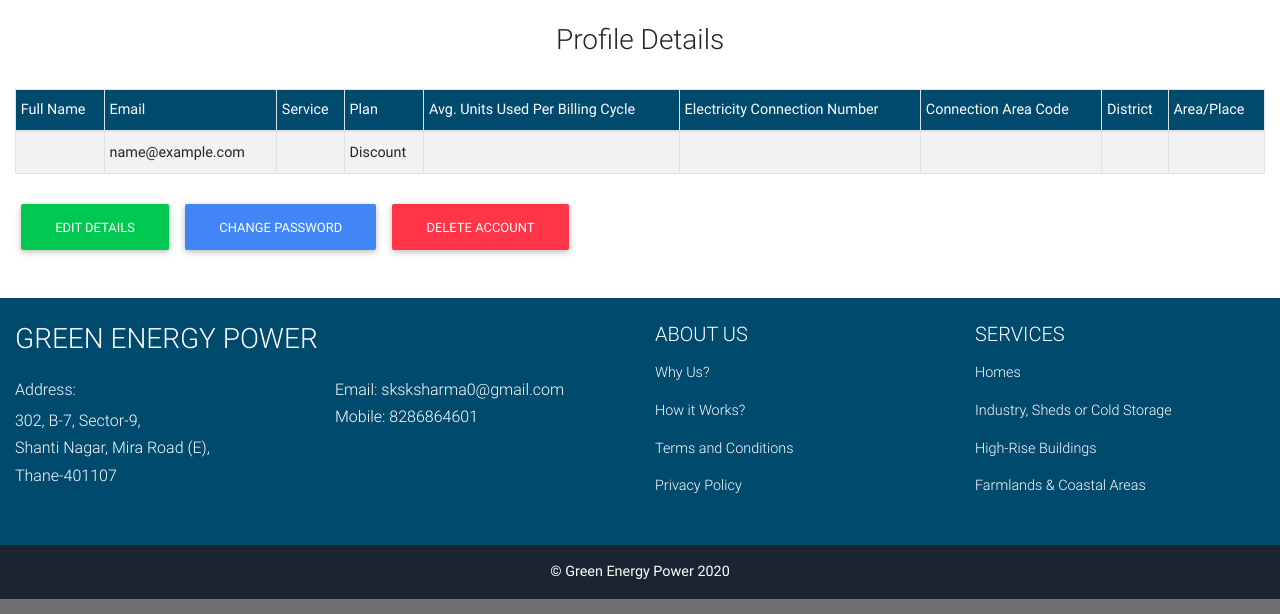
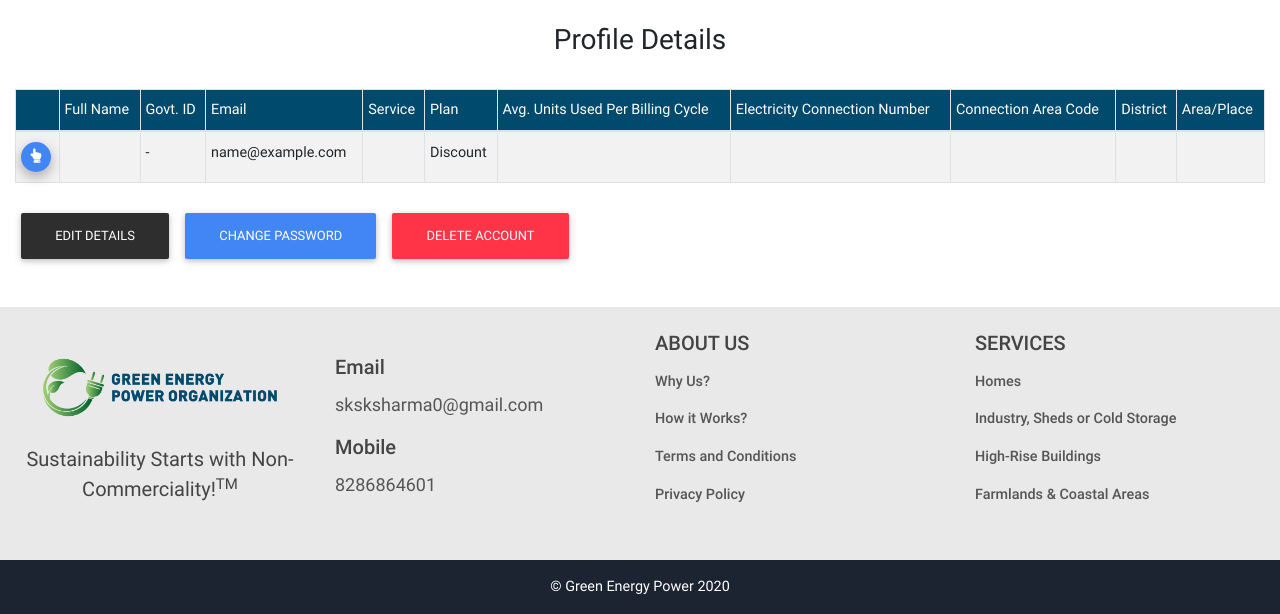
Before and after one commit to itsumeet27/green-energy-power, a PHP site: page /profile/ in a window 1280 px wide. Shown: the part 601-1215 px from the top of the page. Run offline with PHP 8.4, Linux system fonts and the light colour scheme; the visitor is signed in with stand-in values (Sample User, id 1); data that the repository does not hold is empty; some libraries are stand-ins or nearby versions.

Commit message:
Updating user profile

```diff
--- a/includes/footer.php
+++ b/includes/footer.php
@@ -17,7 +17,7 @@
               <div class="row">
                 <div class="col-lg-6 col-md-6 col-sm-12 col-xs-12">
                   <img class="img-fluid" src="img/Logo Design.png">
-                  <p class="lead" style="font-weight: 400;color: #444">Sustainability Starts with Non-Commerciality!TM</p>
+                  <p class="lead" style="font-weight: 400;color: #444">Sustainability Starts with Non-Commerciality!<sup>TM</sup></p>
                 </div>
                 <div class="col-lg-6 col-md-6 col-sm-12 col-xs-12">
                   <div class="contact pt-4">
--- a/profile/includes/footer.php
+++ b/profile/includes/footer.php
@@ -1,5 +1,5 @@
 <!--Footer-->
-    <footer class="text-center font-small wow fadeIn" style="background-color: #004a6e">
+    <footer class="text-center font-small wow fadeIn" style="background-color: #e9e9e9">
 
       <!-- Footer Links -->
       <div class="container-fluid text-center text-md-left py-4 white-text">
@@ -8,22 +8,21 @@
         <div class="row">
 
           <!-- Grid column -->
-          <div class="col-md-6 mt-md-0 mt-3 mb-3 text-justify">
+          <div class="col-md-6 mt-md-0 my-3 text-center">
             <!-- Content -->
-            <h3 class="text-uppercase pb-3">GREEN ENERGY POWER</h3>
             <div class="contact-details">
               <div class="row">
                 <div class="col-lg-6 col-md-6 col-sm-12 col-xs-12">
-                  <h6 class="h6-responsive">Address:</h6>
-                  <p class="" style="line-height: 1.7em;font-size: 16px;">
-                      302, B-7, Sector-9,<br>
-                      Shanti Nagar, Mira Road (E),<br>
-                      Thane-401107
-                  </p>
+                  <img class="img-fluid" src="../img/Logo Design.png">
+                  <p class="lead" style="font-weight: 400;color: #444">Sustainability Starts with Non-Commerciality!<sup>TM</sup></p>
                 </div>
                 <div class="col-lg-6 col-md-6 col-sm-12 col-xs-12">
-                  <h6 class="h6-responsive">Email: <a class="white-text" href="mailto:sksksharma0@gmail.com" style="font-size: 16px">sksksharma0@gmail.com</a></h6>
-                  <h6 class="h6-responsive">Mobile: <a class="white-text" href="tel:+918286864601" style="font-size: 16px">8286864601</a></h6>
+                  <div class="contact pt-4">
+                    <h5 class="h5-responsive text-justify" style="font-weight: 500;color: #444">Email</h5>
+                    <a class="float-left mt-1" href="mailto:sksksharma0@gmail.com" style="font-size: 18px;color: #555;font-weight: 400">sksksharma0@gmail.com</a>
+                    <h5 class="h5-responsive pt-5 text-justify" style="font-weight: 500;color: #444">Mobile</h5>
+                    <a class="float-left mt-1" href="tel:+918286864601" style="font-size: 18px;color: #555;font-weight: 400">8286864601</a>
+                  </div>
                 </div>
               </div>
             </div>
@@ -32,13 +31,13 @@
           <div class="col-md-3 mb-md-0 mb-3 text-justify">
 
             <!-- Links -->
-            <h5 class="text-uppercase">About Us</h5>
+            <h5 class="text-uppercase" style="font-weight: 500;color: #444">About Us</h5>
 
             <ul class="list-unstyled">
-              <li class="py-2"><a class="white-text" href="../why-us.php">Why Us?</a></li>
-              <li class="py-2"><a class="white-text" href="../how-it-works.php">How it Works?</a></li>
-              <li class="py-2"><a class="white-text" href="../terms-and-conditions.php">Terms and Conditions</a></li>
-              <li class="py-2"><a class="white-text" href="../privacy-policy.php">Privacy Policy</a></li>
+              <li class="py-2"><a class="" style="font-weight: 450;color: #555" href="../why-us.php">Why Us?</a></li>
+              <li class="py-2"><a class="" style="font-weight: 450;color: #555" href="../how-it-works.php">How it Works?</a></li>
+              <li class="py-2"><a class="" style="font-weight: 450;color: #555" href="../terms-and-conditions.php">Terms and Conditions</a></li>
+              <li class="py-2"><a class="" style="font-weight: 450;color: #555" href="../privacy-policy.php">Privacy Policy</a></li>
             </ul>
 
           </div>
@@ -48,13 +47,13 @@
           <div class="col-md-3 mb-md-0 mb-3 text-justify">
 
             <!-- Links -->
-            <h5 class="text-uppercase">Services</h5>
+            <h5 class="text-uppercase" style="font-weight: 500;color: #444">Services</h5>
 
             <ul class="list-unstyled">
-              <li class="py-2"><a class="white-text" href="../services.php#roof-top-solar">Homes</a></li>
-              <li class="py-2"><a class="white-text" href="../services.php#roof-top-solar">Industry, Sheds or Cold Storage</a></li>
-              <li class="py-2"><a class="white-text" href="../services.php#vertical-windmill">High-Rise Buildings</a></li>
-              <li class="py-2"><a class="white-text" href="../services.php#vertical-windmill">Farmlands & Coastal Areas</a></li>
+              <li class="py-2"><a class="" style="font-weight: 450;color: #555" href="../services.php#roof-top-solar">Homes</a></li>
+              <li class="py-2"><a class="" style="font-weight: 450;color: #555" href="../services.php#roof-top-solar">Industry, Sheds or Cold Storage</a></li>
+              <li class="py-2"><a class="" style="font-weight: 450;color: #555" href="../services.php#vertical-windmill">High-Rise Buildings</a></li>
+              <li class="py-2"><a class="" style="font-weight: 450;color: #555" href="../services.php#vertical-windmill">Farmlands & Coastal Areas</a></li>
             </ul>
 
           </div>
--- a/profile/includes/header.php
+++ b/profile/includes/header.php
@@ -51,31 +51,36 @@
       }
     }
 
+    #nav li a{
+      color: #555;
+      font-weight: 500
+    }
+
   </style>
 </head>
 
 <body>
 
   <!-- Navbar -->
-  <nav class="navbar fixed-top navbar-expand-lg navbar-dark scrolling-navbar z-depth-0">
+  <nav class="navbar fixed-top navbar-expand-lg navbar-dark scrolling-navbar z-depth-0" style="background-color: #fff;">
     <div class="container">
 
       <!-- Brand -->
-      <a class="navbar-brand" href="index.php" target="_blank">
-        <strong>User Profile</strong>
+      <a class="navbar-brand" href="#">
+        <img src="../img/Logo Design.png" height="80" alt="Green Energy Power Organization">
       </a>
 
       <!-- Collapse -->
       <button class="navbar-toggler" type="button" data-toggle="collapse" data-target="#navbarSupportedContent"
         aria-controls="navbarSupportedContent" aria-expanded="false" aria-label="Toggle navigation">
-        <span class="navbar-toggler-icon"></span>
+        <i class="fas fa-bars" style="color: #555"></i>
       </button>
 
       <!-- Links -->
       <div class="collapse navbar-collapse" id="navbarSupportedContent">
 
         <!-- Left -->
-        <ul class="navbar-nav mr-auto">
+        <ul class="navbar-nav mr-auto" id="nav">
           <li class="nav-item">
             <a class="nav-link" href="../">Home</a>
           </li>
@@ -87,7 +92,7 @@
         <!-- Right -->
         <ul class="navbar-nav nav-flex-icons">
           <li class="nav-item">
-            <a href="logout.php" class="btn btn-md btn-white" target="_blank">Logout</a>
+            <a href="logout.php" class="btn btn-elegant" target="_blank">Logout</a>
           </li>
         </ul>
 
--- a/profile/index.php
+++ b/profile/index.php
@@ -14,6 +14,8 @@
 		    $id = $row_pro['id'];
 		    $firstname = $row_pro['firstname'];
 		    $lastname = $row_pro['lastname'];
+		    $govt_id = $row_pro['govt_id'];
+		    $id_no = $row_pro['id_no'];
 		    $email = $row_pro['email'];
 		    $service = $row_pro['service'];
 		    $plan = $row_pro['plan'];
@@ -22,8 +24,32 @@
 		    $conn_area_code = $row_pro['conn_area_code'];
 		    $district = $row_pro['district'];
 		    $area_place = $row_pro['area_place'];
+		    $request = $row_pro['request'];
 		}
 ?>
+	<style type="text/css">
+		.btn-floating{
+    		cursor: pointer;
+    		border-radius: 50%;
+    		overflow: hidden;
+    		vertical-align: middle;
+    		box-shadow: 0 5px 11px 0 rgba(0,0,0,0.18), 0 4px 15px 0 rgba(0,0,0,0.15);
+    		transition: all .2s ease-in-out;
+
+		}
+
+		.btn-floating{
+			width: 30px;
+    		height: 30px;
+    		border:none!important;
+		}
+
+		.options{
+			width: 30px;
+    		height: 30px;
+    		border:none!important;
+		}
+	</style>
 	<script type="text/javascript">
 	    function random_function(){
 	        var a=document.getElementById("service").value;
@@ -81,11 +107,13 @@
 
 	<!-- Profile Details -->
 	<div class="container-fluid profile-details my-4">
-		<h3 class="text-center pb-4">Profile Details</h3>
+		<h3 class="text-center pb-4" style="font-weight: 400">Profile Details</h3>
 		<div class="table-responsive">
 			<table class="table table-bordered table-striped table-sm">
 				<thead style="background: #004a6e;color: #fff">
+					<th></th>
 					<th>Full Name</th>
+					<th>Govt. ID</th>
 					<th>Email</th>
 					<th>Service</th>
 					<th>Plan</th>
@@ -97,7 +125,19 @@
 				</thead>
 				<tbody>
 					<tr>
+						<td>
+							<form name="request_now" method="post" action="">
+								<?php
+									if($request == 1) { ?>
+										<button class="btn-floating options btn-success" disabled><i class="fas fa-check-circle" title="Requested"></i></button>
+									<?php }else{
+								?>
+									<button class="btn-floating options btn-primary" type="submit" name="request_now" title="Request Now"><i class="fas fa-hand-point-up"></i></button>
+								<?php } ?>
+							</form>
+						</td>
 						<td style="font-weight: 400"><?=$firstname; ?> <?=$lastname; ?></td>
+						<td style="font-weight: 400"><?=$govt_id; ?> - <?=$id_no; ?></td>
 						<td style="font-weight: 400"><?=$email; ?></td>
 						<td style="font-weight: 400"><?=$service; ?></td>
 						<td style="font-weight: 400"><?=$plan; ?> Discount</td>
@@ -252,13 +292,24 @@
           </div>
         </div>
 		<div class="mt-2 ml-0">
-	      <a href="" class="btn btn-success btn-rounded mb-4" data-toggle="modal" data-target="#editAccount">Edit Details</a>
-	      <a href="" class="btn btn-primary btn-rounded mb-4" data-toggle="modal" data-target="#changePassword">Change Password</a>
-	      <a href="" class="btn btn-danger btn-rounded mb-4" data-toggle="modal" data-target="#deleteAccount">Delete Account</a>
+			<a href="" class="btn btn-elegant btn-rounded mb-4" data-toggle="modal" data-target="#editAccount">Edit Details</a>
+			<a href="" class="btn btn-primary btn-rounded mb-4" data-toggle="modal" data-target="#changePassword">Change Password</a>
+			<a href="" class="btn btn-danger btn-rounded mb-4" data-toggle="modal" data-target="#deleteAccount">Delete Account</a>
 	    </div>
 	</div>
 
 	<?php
+
+		//Request Now
+		if(isset($_POST['request_now'])){
+			$request = "UPDATE users SET request = 1 WHERE id = '$id'";
+			$runRequest = $db->query($request);
+			if($runRequest){
+				echo "<script>alert('Your request has been taken! Our associate will visit your place soon for installation.')</script>";
+				echo "<script>window.open('index.php', '_self')</script>";
+			}
+		}
+
 		// Update User
 		if(isset($_POST['update'])){
 			$user_id = $id;
```
Also changed, not shown: enrollment.php (+18 -1 lines), includes/header.php (+4 -4 lines).
